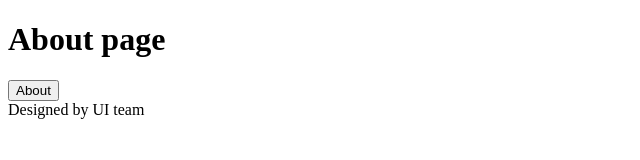
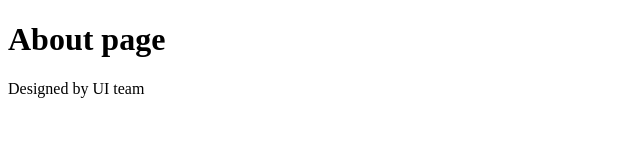
Before and after one commit to anu-maxmin/foodmate, a plain HTML site: page pages/about.html in a window 1280 px wide. Shown: the whole page, without its empty margins (0-640 px from the left). Drawn offline with Linux system fonts and the light colour scheme.

Commit message:
Revert "about button"
This reverts commit 99f03215c0adf86f5b3857e6b07bf11b2ece3c59.

```diff
--- a/pages/about.html
+++ b/pages/about.html
@@ -7,7 +7,6 @@
 </head>
 <body>
     <h1>About page</h1>
-    <button>About</button>
     <footer>Designed by UI team</footer>
 </body>
 </html>
```
